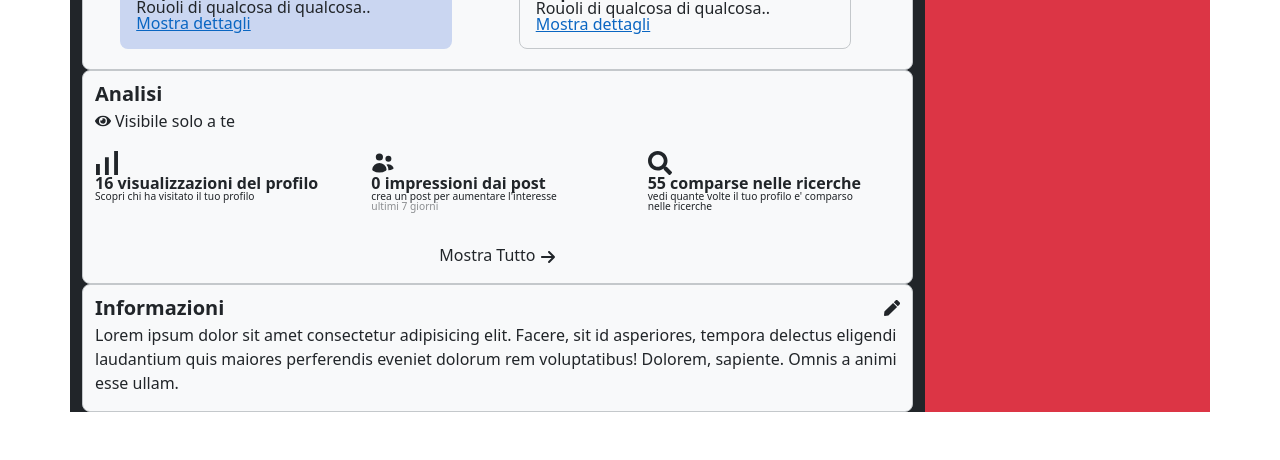
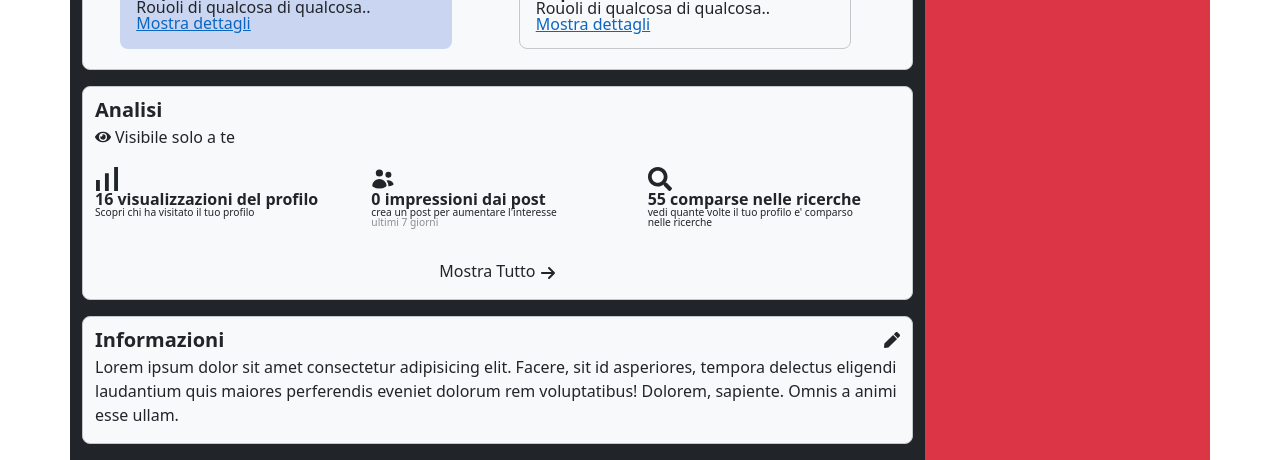
Before and after one commit to tave8/linkedin-clone, a React app: page / in a window 1280 px wide. Shown: the part 456-916 px from the top of the page. Before the commit the page ends 868 px from the top, so only its background shows below. Built offline with nearby package versions, Linux system fonts and the light colour scheme; the HTML template or start-up script is replaced by a standard one.

Commit message:
added mb-3 at info firstsection and analisi

```diff
--- a/src/components/AnalisiProfile.jsx
+++ b/src/components/AnalisiProfile.jsx
@@ -8,7 +8,7 @@ import { FaArrowRight } from "react-icons/fa6";
 const AnalisiProfile = () => {
   return (
     <>
-      <section className=" bg-light border border-1 border-secondary-subtle rounded-3 container pt-2">
+      <section className=" bg-light border border-1 border-secondary-subtle rounded-3 container pt-2 mb-3">
         <div>
           <p className="m-0 fs-5 fw-semibold">Analisi</p>
           <p className="d-flex align-items-center m-0">{<FaEye className="me-1" />} Visibile solo a te</p>
--- a/src/components/FirstSection.jsx
+++ b/src/components/FirstSection.jsx
@@ -7,7 +7,7 @@ import { BsThreeDots } from "react-icons/bs";
 const FirstSection = () => {
   return (
     <>
-      <section className=" bg-light border border-1 border-secondary-subtle rounded-3">
+      <section className=" bg-light border border-1 border-secondary-subtle rounded-3 mb-3">
         <div className="bannerProfile position-relative">
           <img
             src="https://images.unsplash.com/photo-1580489944761-15a19d654956?q=80&w=922&auto=format&fit=crop&ixlib=rb-4.1.0&ixid=M3wxMjA3fDB8MHxwaG90by1wYWdlfHx8fGVufDB8fHx8fA%3D%3D"
--- a/src/components/InfoProfile.jsx
+++ b/src/components/InfoProfile.jsx
@@ -3,7 +3,7 @@ import { FaPen } from "react-icons/fa";
 const InfoProfile = () => {
   return (
     <>
-      <section className=" bg-light border border-1 border-secondary-subtle rounded-3 container pt-2">
+      <section className=" bg-light border border-1 border-secondary-subtle rounded-3 container pt-2 mb-3">
         <div className="d-flex justify-content-between align-items-center">
           <p className="m-0 fs-5 fw-semibold">Informazioni</p>
           <FaPen />
```
